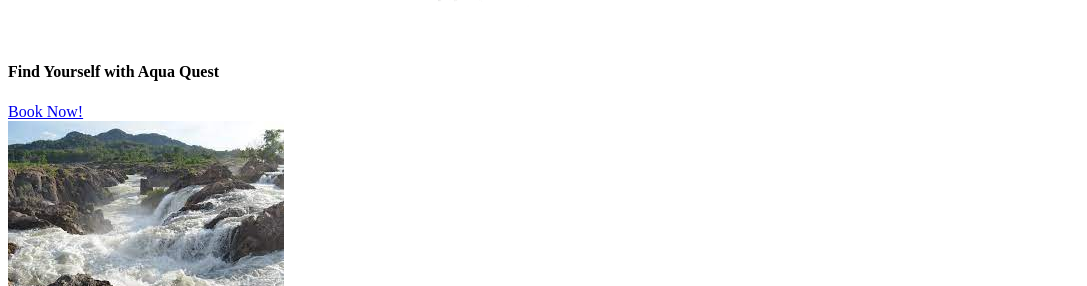
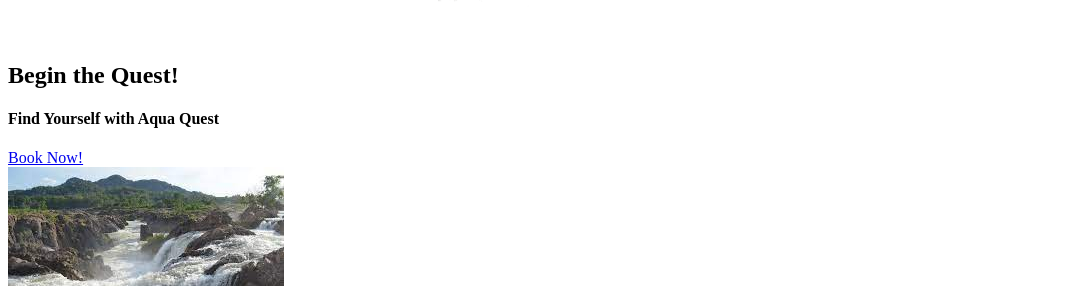
Before and after one commit to IsaiahPage24/VSCode-files, a plain HTML site: page wdd130/wwr/index.html in a window 1280 px wide. Shown: the part 1284-1570 px from the top of the page, without its empty margins (0-1087 px from the left). Drawn offline with Linux system fonts and the light colour scheme.

Commit message:
empty header fix

```diff
--- a/wdd130/wwr/index.html
+++ b/wdd130/wwr/index.html
@@ -27,7 +27,7 @@
             <img id="hero-img" src="images/hero.png" alt="People discovering the fun of white water rafting">
         </div>
         <section id="hero-msg">
-            <h1 class="home-title"></h1>
+            <h1 class="home-title">Begin the Quest!</h1>
             <h4>Find Yourself with Aqua Quest</h4>
             <div class='button-box'>
                 <a class='book' href="contactus.html">Book Now!</a>
```
